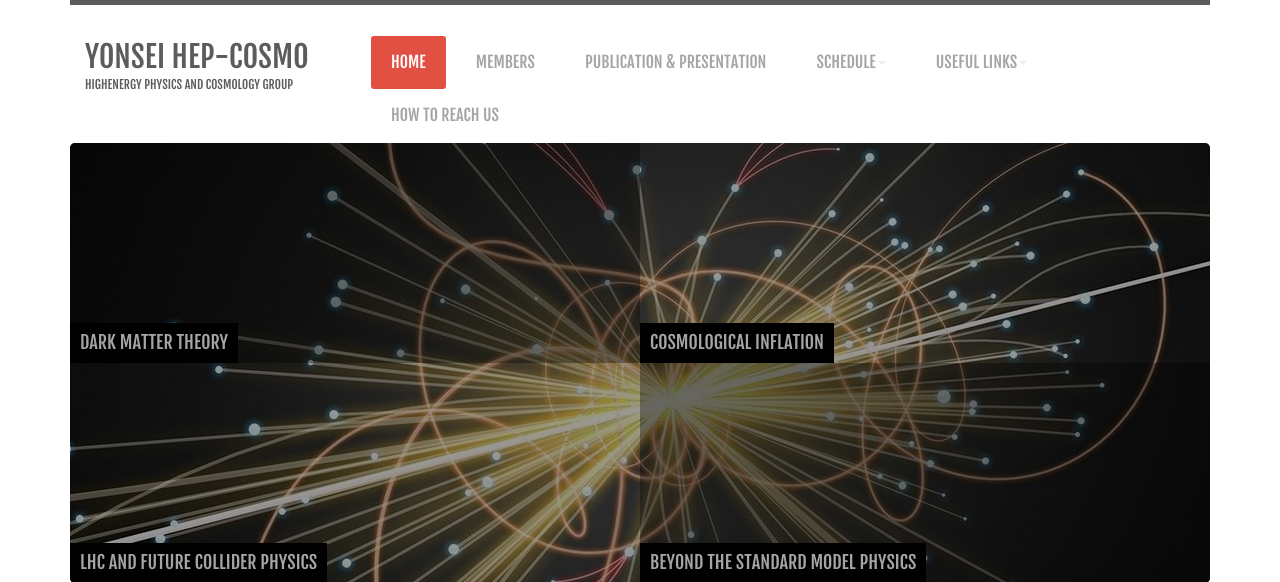
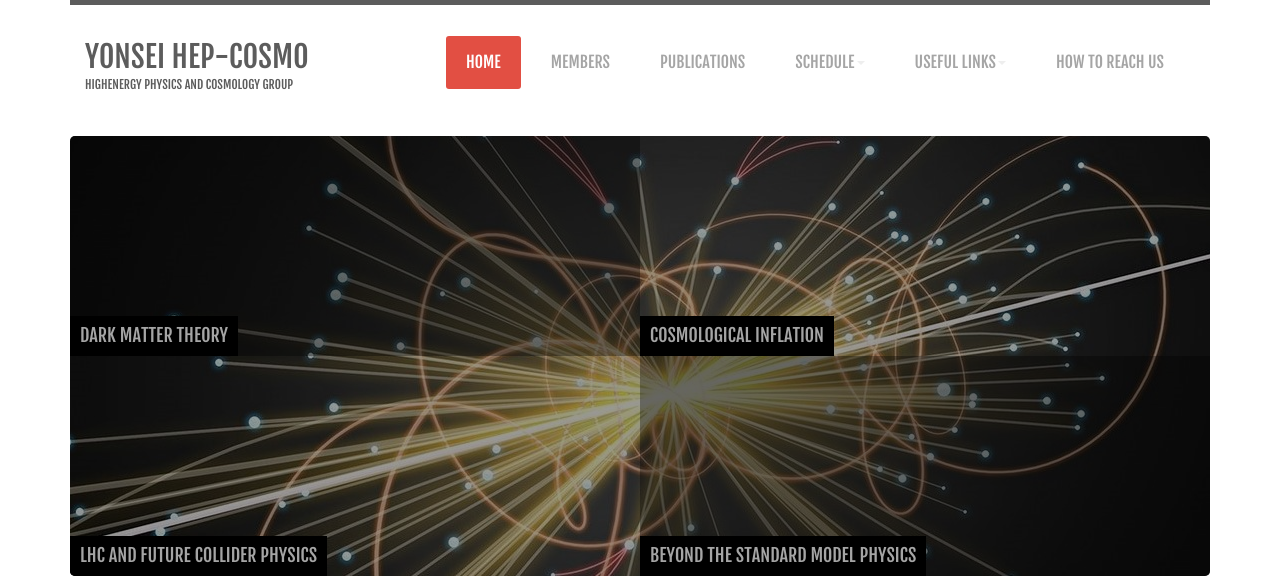
Before and after one commit to Axect/HEP_Web_Django, a Django app: page / in a window 1280 px wide. Shown: the top 582 px of the page. Run offline with Django 3.2, Linux system fonts and the light colour scheme; some libraries are stand-ins or nearby versions.

Commit message:
Fixed menu

```diff
--- a/HEP_COSMO/templates/HEP/index.html
+++ b/HEP_COSMO/templates/HEP/index.html
@@ -44,7 +44,7 @@
                         <ul class="nav navbar-nav">
                             <li class="active"><a href="index">Home</a></li>
                             <li><a href="members">Members</a></li>
-                            <li><a href="publish">Publication & Presentation</a></li>
+                            <li><a href="publish">Publications</a></li>
                             <li class="dropdown">
                                 <a href="#" class="dropdown-toggle active" data-toggle="dropdown">Schedule<b class="caret"></b></a>
                                 <ul class="dropdown-menu">
```
